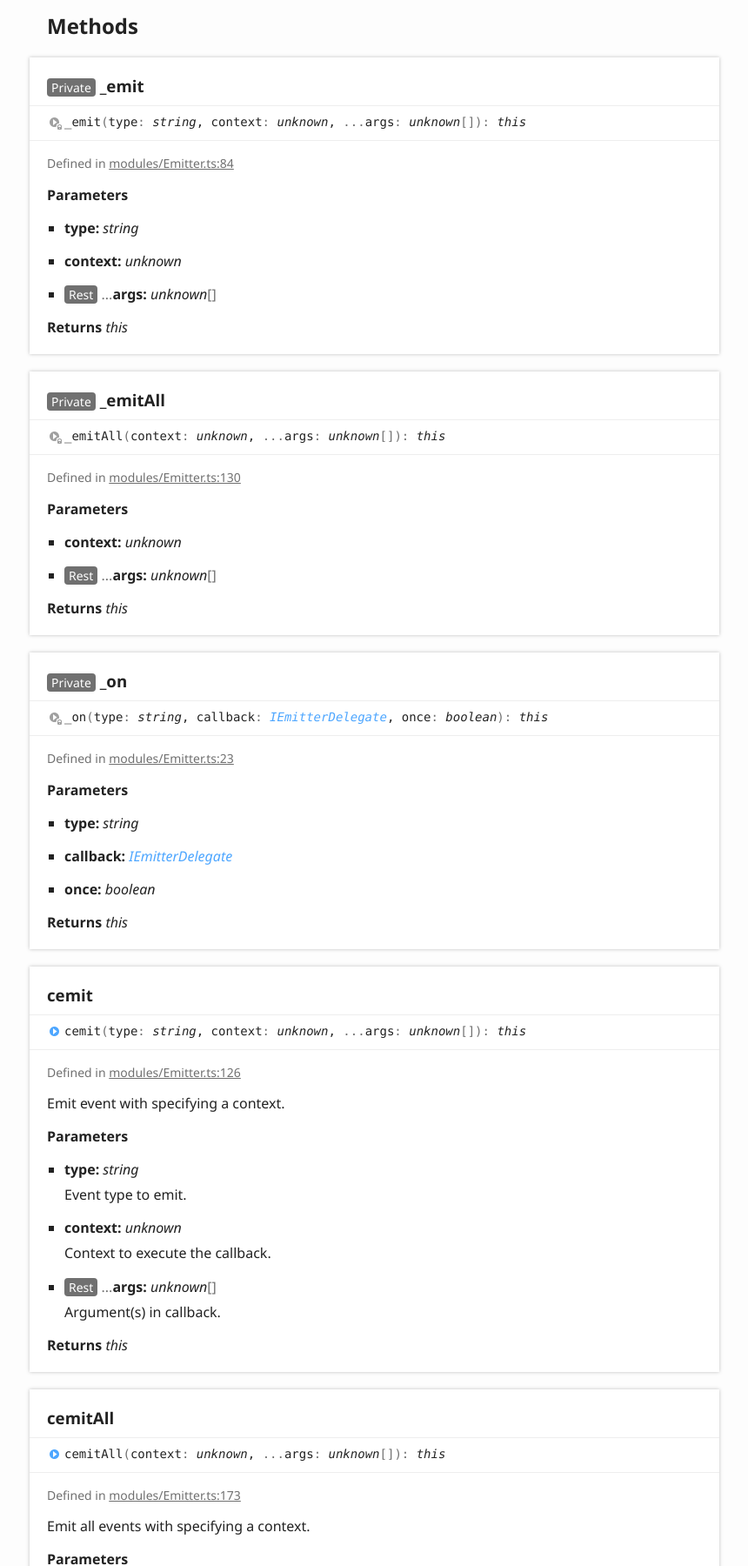
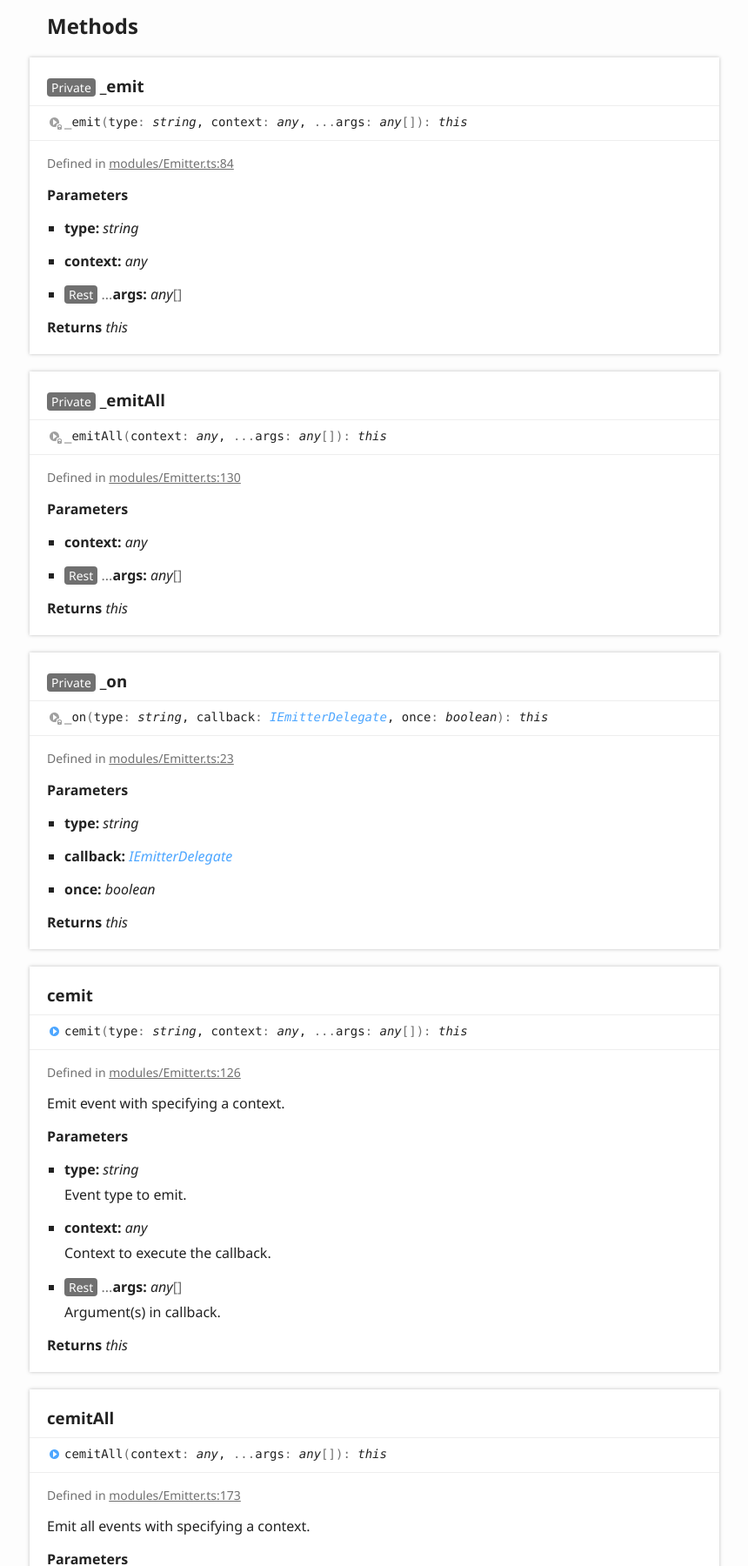
Before and after one commit to tawaship/Emitter, a website: page docs/classes/emitter.html in a window 1280 px wide. Shown: the part 1000-2800 px from the top of the page at 87% size, without its empty margins (6-866 px from the left). Drawn offline with Linux system fonts and the light colour scheme.

Commit message:
convert type "unknown" to "any"

```diff
--- a/docs/classes/emitter.html
+++ b/docs/classes/emitter.html
@@ -3,8 +3,8 @@
 <head>
 	<meta charset="utf-8">
 	<meta http-equiv="X-UA-Compatible" content="IE=edge">
-	<title>Emitter | @tawaship/emitter - v3.1.0</title>
-	<meta name="description" content="Documentation for @tawaship/emitter - v3.1.0">
+	<title>Emitter | @tawaship/emitter - v3.1.1</title>
+	<meta name="description" content="Documentation for @tawaship/emitter - v3.1.1">
 	<meta name="viewport" content="width=device-width, initial-scale=1">
 	<link rel="stylesheet" href="../assets/css/main.css">
 </head>
@@ -22,7 +22,7 @@
 						<li class="state loading">Preparing search index...</li>
 						<li class="state failure">The search index is not available</li>
 					</ul>
-					<a href="../index.html" class="title">@tawaship/emitter - v3.1.0</a>
+					<a href="../index.html" class="title">@tawaship/emitter - v3.1.1</a>
 				</div>
 				<div class="table-cell" id="tsd-widgets">
 					<div id="tsd-filter">
@@ -122,7 +122,7 @@
 					<a name="_emit" class="tsd-anchor"></a>
 					<h3><span class="tsd-flag ts-flagPrivate">Private</span> _emit</h3>
 					<ul class="tsd-signatures tsd-kind-method tsd-parent-kind-class tsd-is-private">
-						<li class="tsd-signature tsd-kind-icon">_emit<span class="tsd-signature-symbol">(</span>type<span class="tsd-signature-symbol">: </span><span class="tsd-signature-type">string</span>, context<span class="tsd-signature-symbol">: </span><span class="tsd-signature-type">unknown</span>, <span class="tsd-signature-symbol">...</span>args<span class="tsd-signature-symbol">: </span><span class="tsd-signature-type">unknown</span><span class="tsd-signature-symbol">[]</span><span class="tsd-signature-symbol">)</span><span class="tsd-signature-symbol">: </span><span class="tsd-signature-type">this</span></li>
+						<li class="tsd-signature tsd-kind-icon">_emit<span class="tsd-signature-symbol">(</span>type<span class="tsd-signature-symbol">: </span><span class="tsd-signature-type">string</span>, context<span class="tsd-signature-symbol">: </span><span class="tsd-signature-type">any</span>, <span class="tsd-signature-symbol">...</span>args<span class="tsd-signature-symbol">: </span><span class="tsd-signature-type">any</span><span class="tsd-signature-symbol">[]</span><span class="tsd-signature-symbol">)</span><span class="tsd-signature-symbol">: </span><span class="tsd-signature-type">this</span></li>
 					</ul>
 					<ul class="tsd-descriptions">
 						<li class="tsd-description">
@@ -137,10 +137,10 @@
 									<h5>type: <span class="tsd-signature-type">string</span></h5>
 								</li>
 								<li>
-									<h5>context: <span class="tsd-signature-type">unknown</span></h5>
+									<h5>context: <span class="tsd-signature-type">any</span></h5>
 								</li>
 								<li>
-									<h5><span class="tsd-flag ts-flagRest">Rest</span> <span class="tsd-signature-symbol">...</span>args: <span class="tsd-signature-type">unknown</span><span class="tsd-signature-symbol">[]</span></h5>
+									<h5><span class="tsd-flag ts-flagRest">Rest</span> <span class="tsd-signature-symbol">...</span>args: <span class="tsd-signature-type">any</span><span class="tsd-signature-symbol">[]</span></h5>
 								</li>
 							</ul>
 							<h4 class="tsd-returns-title">Returns <span class="tsd-signature-type">this</span></h4>
@@ -151,7 +151,7 @@
 					<a name="_emitall" class="tsd-anchor"></a>
 					<h3><span class="tsd-flag ts-flagPrivate">Private</span> _emit<wbr>All</h3>
 					<ul class="tsd-signatures tsd-kind-method tsd-parent-kind-class tsd-is-private">
-						<li class="tsd-signature tsd-kind-icon">_emit<wbr>All<span class="tsd-signature-symbol">(</span>context<span class="tsd-signature-symbol">: </span><span class="tsd-signature-type">unknown</span>, <span class="tsd-signature-symbol">...</span>args<span class="tsd-signature-symbol">: </span><span class="tsd-signature-type">unknown</span><span class="tsd-signature-symbol">[]</span><span class="tsd-signature-symbol">)</span><span class="tsd-signature-symbol">: </span><span class="tsd-signature-type">this</span></li>
+						<li class="tsd-signature tsd-kind-icon">_emit<wbr>All<span class="tsd-signature-symbol">(</span>context<span class="tsd-signature-symbol">: </span><span class="tsd-signature-type">any</span>, <span class="tsd-signature-symbol">...</span>args<span class="tsd-signature-symbol">: </span><span class="tsd-signature-type">any</span><span class="tsd-signature-symbol">[]</span><span class="tsd-signature-symbol">)</span><span class="tsd-signature-symbol">: </span><span class="tsd-signature-type">this</span></li>
 					</ul>
 					<ul class="tsd-descriptions">
 						<li class="tsd-description">
@@ -163,10 +163,10 @@
 							<h4 class="tsd-parameters-title">Parameters</h4>
 							<ul class="tsd-parameters">
 								<li>
-									<h5>context: <span class="tsd-signature-type">unknown</span></h5>
+									<h5>context: <span class="tsd-signature-type">any</span></h5>
 								</li>
 								<li>
-									<h5><span class="tsd-flag ts-flagRest">Rest</span> <span class="tsd-signature-symbol">...</span>args: <span class="tsd-signature-type">unknown</span><span class="tsd-signature-symbol">[]</span></h5>
+									<h5><span class="tsd-flag ts-flagRest">Rest</span> <span class="tsd-signature-symbol">...</span>args: <span class="tsd-signature-type">any</span><span class="tsd-signature-symbol">[]</span></h5>
 								</li>
 							</ul>
 							<h4 class="tsd-returns-title">Returns <span class="tsd-signature-type">this</span></h4>
@@ -206,7 +206,7 @@
 					<a name="cemit" class="tsd-anchor"></a>
 					<h3>cemit</h3>
 					<ul class="tsd-signatures tsd-kind-method tsd-parent-kind-class">
-						<li class="tsd-signature tsd-kind-icon">cemit<span class="tsd-signature-symbol">(</span>type<span class="tsd-signature-symbol">: </span><span class="tsd-signature-type">string</span>, context<span class="tsd-signature-symbol">: </span><span class="tsd-signature-type">unknown</span>, <span class="tsd-signature-symbol">...</span>args<span class="tsd-signature-symbol">: </span><span class="tsd-signature-type">unknown</span><span class="tsd-signature-symbol">[]</span><span class="tsd-signature-symbol">)</span><span class="tsd-signature-symbol">: </span><span class="tsd-signature-type">this</span></li>
+						<li class="tsd-signature tsd-kind-icon">cemit<span class="tsd-signature-symbol">(</span>type<span class="tsd-signature-symbol">: </span><span class="tsd-signature-type">string</span>, context<span class="tsd-signature-symbol">: </span><span class="tsd-signature-type">any</span>, <span class="tsd-signature-symbol">...</span>args<span class="tsd-signature-symbol">: </span><span class="tsd-signature-type">any</span><span class="tsd-signature-symbol">[]</span><span class="tsd-signature-symbol">)</span><span class="tsd-signature-symbol">: </span><span class="tsd-signature-type">this</span></li>
 					</ul>
 					<ul class="tsd-descriptions">
 						<li class="tsd-description">
@@ -229,13 +229,13 @@
 									</div>
 								</li>
 								<li>
-									<h5>context: <span class="tsd-signature-type">unknown</span></h5>
+									<h5>context: <span class="tsd-signature-type">any</span></h5>
 									<div class="tsd-comment tsd-typography">
 										<p>Context to execute the callback.</p>
 									</div>
 								</li>
 								<li>
-									<h5><span class="tsd-flag ts-flagRest">Rest</span> <span class="tsd-signature-symbol">...</span>args: <span class="tsd-signature-type">unknown</span><span class="tsd-signature-symbol">[]</span></h5>
+									<h5><span class="tsd-flag ts-flagRest">Rest</span> <span class="tsd-signature-symbol">...</span>args: <span class="tsd-signature-type">any</span><span class="tsd-signature-symbol">[]</span></h5>
 									<div class="tsd-comment tsd-typography">
 										<p>Argument(s) in callback.</p>
 									</div>
@@ -249,7 +249,7 @@
 					<a name="cemitall" class="tsd-anchor"></a>
 					<h3>cemit<wbr>All</h3>
 					<ul class="tsd-signatures tsd-kind-method tsd-parent-kind-class">
-						<li class="tsd-signature tsd-kind-icon">cemit<wbr>All<span class="tsd-signature-symbol">(</span>context<span class="tsd-signature-symbol">: </span><span class="tsd-signature-type">unknown</span>, <span class="tsd-signature-symbol">...</span>args<span class="tsd-signature-symbol">: </span><span class="tsd-signature-type">unknown</span><span class="tsd-signature-symbol">[]</span><span class="tsd-signature-symbol">)</span><span class="tsd-signature-symbol">: </span><span class="tsd-signature-type">this</span></li>
+						<li class="tsd-signature tsd-kind-icon">cemit<wbr>All<span class="tsd-signature-symbol">(</span>context<span class="tsd-signature-symbol">: </span><span class="tsd-signature-type">any</span>, <span class="tsd-signature-symbol">...</span>args<span class="tsd-signature-symbol">: </span><span class="tsd-signature-type">any</span><span class="tsd-signature-symbol">[]</span><span class="tsd-signature-symbol">)</span><span class="tsd-signature-symbol">: </span><span class="tsd-signature-type">this</span></li>
 					</ul>
 					<ul class="tsd-descriptions">
 						<li class="tsd-description">
@@ -266,13 +266,13 @@
 							<h4 class="tsd-parameters-title">Parameters</h4>
 							<ul class="tsd-parameters">
 								<li>
-									<h5>context: <span class="tsd-signature-type">unknown</span></h5>
+									<h5>context: <span class="tsd-signature-type">any</span></h5>
 									<div class="tsd-comment tsd-typography">
 										<p>Context to execute the callback.</p>
 									</div>
 								</li>
 								<li>
-									<h5><span class="tsd-flag ts-flagRest">Rest</span> <span class="tsd-signature-symbol">...</span>args: <span class="tsd-signature-type">unknown</span><span class="tsd-signature-symbol">[]</span></h5>
+									<h5><span class="tsd-flag ts-flagRest">Rest</span> <span class="tsd-signature-symbol">...</span>args: <span class="tsd-signature-type">any</span><span class="tsd-signature-symbol">[]</span></h5>
 									<div class="tsd-comment tsd-typography">
 										<p>Argument(s) in callback.</p>
 									</div>
@@ -317,7 +317,7 @@
 					<a name="emit" class="tsd-anchor"></a>
 					<h3>emit</h3>
 					<ul class="tsd-signatures tsd-kind-method tsd-parent-kind-class">
-						<li class="tsd-signature tsd-kind-icon">emit<span class="tsd-signature-symbol">(</span>type<span class="tsd-signature-symbol">: </span><span class="tsd-signature-type">string</span>, <span class="tsd-signature-symbol">...</span>args<span class="tsd-signature-symbol">: </span><span class="tsd-signature-type">unknown</span><span class="tsd-signature-symbol">[]</span><span class="tsd-signature-symbol">)</span><span class="tsd-signature-symbol">: </span><span class="tsd-signature-type">this</span></li>
+						<li class="tsd-signature tsd-kind-icon">emit<span class="tsd-signature-symbol">(</span>type<span class="tsd-signature-symbol">: </span><span class="tsd-signature-type">string</span>, <span class="tsd-signature-symbol">...</span>args<span class="tsd-signature-symbol">: </span><span class="tsd-signature-type">any</span><span class="tsd-signature-symbol">[]</span><span class="tsd-signature-symbol">)</span><span class="tsd-signature-symbol">: </span><span class="tsd-signature-type">this</span></li>
 					</ul>
 					<ul class="tsd-descriptions">
 						<li class="tsd-description">
@@ -340,7 +340,7 @@
 									</div>
 								</li>
 								<li>
-									<h5><span class="tsd-flag ts-flagRest">Rest</span> <span class="tsd-signature-symbol">...</span>args: <span class="tsd-signature-type">unknown</span><span class="tsd-signature-symbol">[]</span></h5>
+									<h5><span class="tsd-flag ts-flagRest">Rest</span> <span class="tsd-signature-symbol">...</span>args: <span class="tsd-signature-type">any</span><span class="tsd-signature-symbol">[]</span></h5>
 									<div class="tsd-comment tsd-typography">
 										<p>Argument(s) in callback.</p>
 									</div>
@@ -354,7 +354,7 @@
 					<a name="emitall" class="tsd-anchor"></a>
 					<h3>emit<wbr>All</h3>
 					<ul class="tsd-signatures tsd-kind-method tsd-parent-kind-class">
-						<li class="tsd-signature tsd-kind-icon">emit<wbr>All<span class="tsd-signature-symbol">(</span><span class="tsd-signature-symbol">...</span>args<span class="tsd-signature-symbol">: </span><span class="tsd-signature-type">unknown</span><span class="tsd-signature-symbol">[]</span><span class="tsd-signature-symbol">)</span><span class="tsd-signature-symbol">: </span><span class="tsd-signature-type">this</span></li>
+						<li class="tsd-signature tsd-kind-icon">emit<wbr>All<span class="tsd-signature-symbol">(</span><span class="tsd-signature-symbol">...</span>args<span class="tsd-signature-symbol">: </span><span class="tsd-signature-type">any</span><span class="tsd-signature-symbol">[]</span><span class="tsd-signature-symbol">)</span><span class="tsd-signature-symbol">: </span><span class="tsd-signature-type">this</span></li>
 					</ul>
 					<ul class="tsd-descriptions">
 						<li class="tsd-description">
@@ -371,7 +371,7 @@
 							<h4 class="tsd-parameters-title">Parameters</h4>
 							<ul class="tsd-parameters">
 								<li>
-									<h5><span class="tsd-flag ts-flagRest">Rest</span> <span class="tsd-signature-symbol">...</span>args: <span class="tsd-signature-type">unknown</span><span class="tsd-signature-symbol">[]</span></h5>
+									<h5><span class="tsd-flag ts-flagRest">Rest</span> <span class="tsd-signature-symbol">...</span>args: <span class="tsd-signature-type">any</span><span class="tsd-signature-symbol">[]</span></h5>
 									<div class="tsd-comment tsd-typography">
 										<p>Argument(s) in callback.</p>
 									</div>
--- a/package.json
+++ b/package.json
@@ -1,6 +1,6 @@
 {
   "name": "@tawaship/emitter",
-  "version": "3.1.0",
+  "version": "3.1.1",
   "description": "A little useful emitter.",
   "main": "dist/Emitter.cjs.js",
   "module": "dist/Emitter.esm.js",
```
Also changed, not shown: docs/globals.html (+4 -4 lines), docs/index.html (+4 -4 lines), docs/interfaces/iemitterdelegate.html (+5 -5 lines), docs/interfaces/iemitterevent.html (+3 -3 lines), docs/interfaces/iemittereventdictionary.html (+3 -3 lines), src/modules/Emitter.ts (+7 -7 lines), 1 other file.
